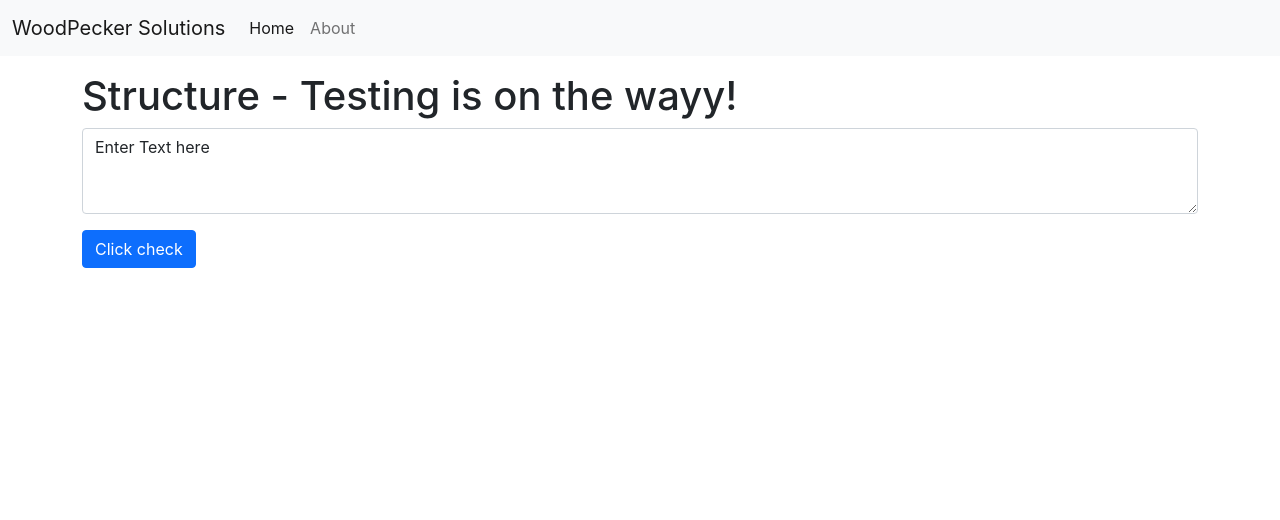
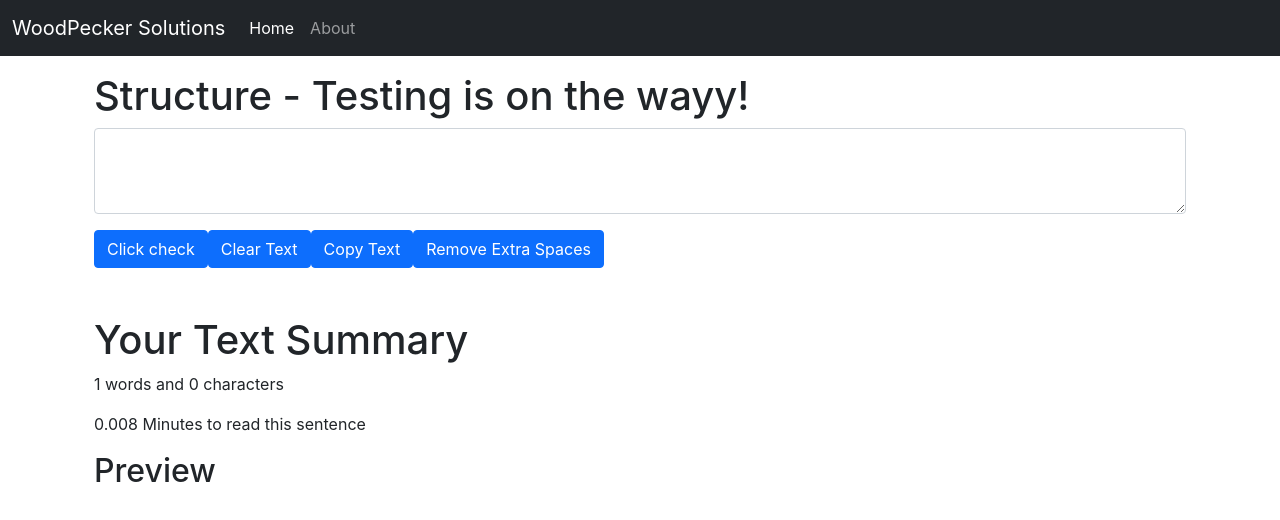
Before and after one commit to pawanmourya/React_App, a React (Create React App) app: page / in a window 1280 px wide. Shown: the top 520 px of the page. Built offline with nearby package versions, Linux system fonts and the light colour scheme.

Commit message:
playing with text and dark/light mode

```diff
--- a/src/App.js
+++ b/src/App.js
@@ -1,5 +1,6 @@
 // import logo from './logo.svg';
 import './App.css';
+// import About from './components/About';
 import Navbar from './components/Navbar';
 import TextForm from './components/TextForm';
 
@@ -10,6 +11,9 @@ function App() {
       <div className="container my-3">
         <TextForm heading="Structure - Testing is on the wayy!" />
       </div>
+      {/* <div className="container my-5">
+        <About />
+      </div> */}
     </>
   );
 
--- a/src/components/Navbar.js
+++ b/src/components/Navbar.js
@@ -2,7 +2,7 @@ import React from 'react'
 
 export default function Navbar(props) {
     return (
-        <nav className="navbar navbar-expand-lg navbar-light bg-light">
+        <nav className="navbar navbar-expand-lg navbar-dark bg-dark">
             <div className="container-fluid">
                 <a className="navbar-brand" href="/">{props.title}</a>
                 <button className="navbar-toggler" type="button" data-bs-toggle="collapse" data-bs-target="#navbarSupportedContent" aria-controls="navbarSupportedContent" aria-expanded="false" aria-label="Toggle navigation">
--- a/src/components/TextForm.js
+++ b/src/components/TextForm.js
@@ -2,25 +2,53 @@ import React, { useState } from 'react'
 
 export default function TextForm(props) {
 
-    const handleUpClick = ()=>{
+    const handleUpClick = () => {
         console.log("Button was clicked");
         setText("You have clicked on Button")
     }
 
-    const handleOnChange = (event)=>{
+    const handleClearClick = () => {
+        let newText = '';
+        setText(newText)
+    }
+
+    const handleCopy = () => {
+        var text = document.getElementById("Textarea1");
+        text.select();
+        navigator.clipboard.writeText(text.value);
+    }
+
+    const handleExtraSpaces = () => {
+        let newText = text.split(/[ ]+/);
+        setText(newText.join(" "))
+    }
+
+    const handleOnChange = (event) => {
         console.log("On change");
         setText(event.target.value)
     }
 
-    const [text, setText] = useState('Enter Text here');
+    const [text, setText] = useState('');
 
     return (
         <>
-            <h1>{props.heading}</h1>
-            <div className="mb-3">
-                <textarea className="form-control" value={text} onChange={handleOnChange} id="exampleFormControlTextarea1" rows="3"></textarea>
+            <div className="container">
+                <h1>{props.heading}</h1>
+                <div className="mb-3">
+                    <textarea className="form-control" value={text} onChange={handleOnChange} id="Textarea1" rows="3"></textarea>
+                </div>
+                <button className="btn btn-primary" onClick={handleUpClick}>Click check</button>
+                <button className="btn btn-primary" onClick={handleClearClick}>Clear Text</button>
+                <button className="btn btn-primary" onClick={handleCopy}>Copy Text</button>
+                <button className="btn btn-primary" onClick={handleExtraSpaces}>Remove Extra Spaces</button>
             </div>
-            <button className="btn btn-primary" onClick={handleUpClick}>Click check</button>
+            <div className="container py-5">
+                <h1>Your Text Summary</h1>
+                <p>{text.split(" ").length} words and {text.length} characters</p>
+                <p>{0.008 * text.split(" ").length} Minutes to read this sentence</p>
+                <h2>Preview</h2>
+                <p>{text}</p>
+            </div>
         </>
     )
 }
```
Also changed, not shown: src/components/About.js (added, +74 -0 lines).
